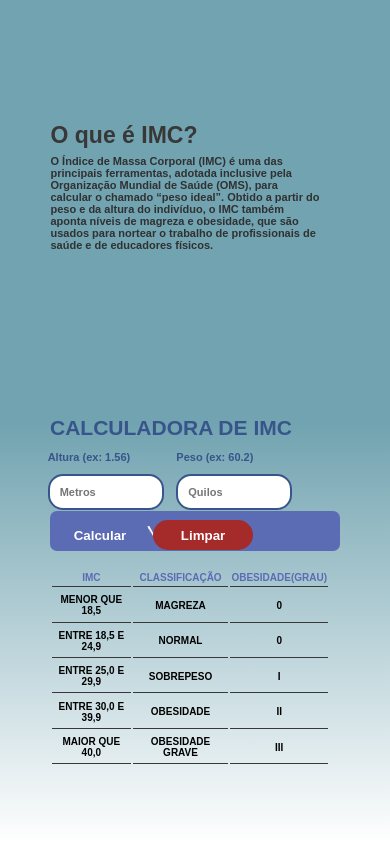
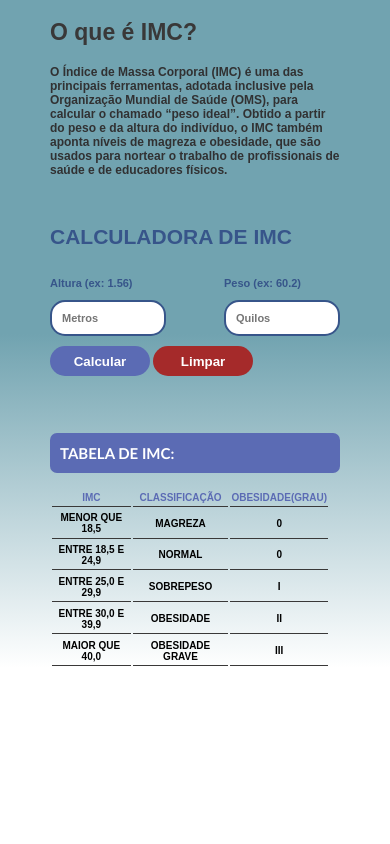
Before and after one commit to JoseDaniloS/imc-calculator, a plain HTML site: page index.html in a window 390 px wide. Drawn offline with Linux system fonts and the light colour scheme.

Commit message:
Add files via upload

```diff
--- a/mobile.css
+++ b/mobile.css
@@ -1,45 +1,35 @@
 @media (width <= 700px ){
     /*FUNDO DO SITE*/
     .background{
-        height: 100vh;
         background:linear-gradient(rgb(113, 163, 176)50%, white);
         width: 100%;
         display: flex;
         flex-direction: column-reverse;
         align-items: center;
-        justify-content: space-evenly;
     }
     /*CORPO GUARDANDO TODOS OS OBJETOS INCLUSIVE(TEXTOS)*/
     nav{
         display: flex;
         flex-direction: column-reverse;
-        justify-content: start;
+        justify-content: space-evenly;
+
     }
     /*CORPO DA CALCULADORA*/
     .container{
-        position: relative;
-        bottom: 40px;
-        height: 40px;
-        width: 270px;
         display:flex;
         flex-direction: column;
         font-size: 11px;
         font-weight: 600;
         text-align: start;
-        justify-content: space-around;
         color:  rgb(55, 85, 138);
         font-family: Arial;
-        align-items: start;
     }
 
 
     .container section{
-        position: relative;
-        right: 15px;
         width: 100%;
         display: flex;
-        justify-content: space-evenly;
-        flex-direction:row;
+        justify-content: space-between;
     }
 
     .container input{
@@ -47,23 +37,20 @@
         font-weight: 700;
         border:2px solid rgb(55, 85, 138);
         padding-left: 10px;
-        position: relative;
         height: 30px;
         width: 100px;
         font-size: 11px;
+        margin-bottom: 10px;
     }
     /*BOTOES DE CALCULAR E LIMPAR*/
     button{
-        position: relative;
         font-weight: 600;
         border-radius: 40px;
         background-color: rgb(91,107,180);
         color: white;
         border: none;
-        top: 10px;
         height: 30px;
         width: 100px;
-        margin-bottom: 20px;
     }
 
     button:nth-child(1):hover{
@@ -82,14 +69,8 @@
 
     /*TABELA DO IMC*/
     table{
-        height: 200px;
+        height: 180px;
         width: 280px;
-        position: relative;
-    }
-    /*TABELA COM TITULO INCLUSO*/
-    .table{
-        position: relative;
-        top: 35px;
     }
 
     /*TITULO ACIMA DA TABELA*/
@@ -125,9 +106,7 @@
     .container h2{
         font-size: 21px;
         color: rgb(55, 85, 138);
-        position: relative;
         font-family: Arial, Helvetica, sans-serif;
-        top: 17px;
     }
 
     /*TEXTO EXPLICATIVO SOBRE O QUE É IMC*/
@@ -137,12 +116,9 @@
         color: rgb(49, 49, 50);
         font-weight: 600;
         font-family: Arial, Helvetica, sans-serif;
-        height: 120px;
-        width: 269px;
-        font-size: 11px;
-        bottom: 23px;
-        right: 10px;
-
+        height: 130px;
+        width: 290px;
+        font-size: 12px;
     }
 
     /*EXCLUINDO TEXTO P(2)
@@ -153,18 +129,16 @@
 
     /*TAMANHO DO OBJETO ONDE SERA EXIBIDO O RESULTADO*/
     #resultado{
-        height:30px;
+        height:20px;
         width: 100px;
+        text-align: center;
     }
 
     /*TITULO ACIMA DO TEXTO EXPLICATIVO*/
     .text h2{
-        position: relative;
         font-size: 23px;
         font-family: Arial, Helvetica, sans-serif;
         color: rgb(57,56,56);
-        right: 10px;
-        bottom: 10px;
     }
     /*REMOVENDO A IMAGEM QUE SERA EXIBINDO NO DESKTOP*/
     .text img{
--- a/script.js
+++ b/script.js
@@ -31,5 +31,6 @@ function Limpar(){
     tn1.value = null
     tn2.value = null
     result.innerText = null
+    result.style.background = "transparent"
 
 }
```
